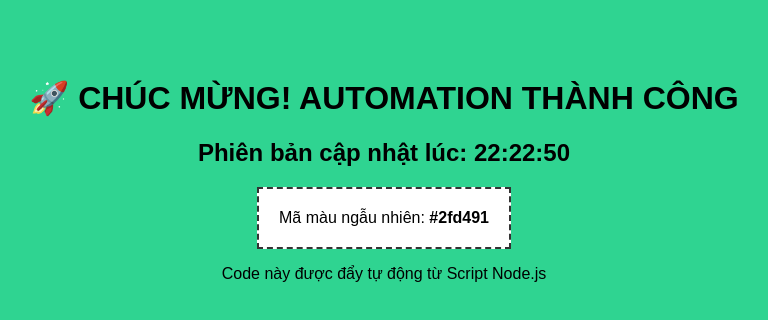
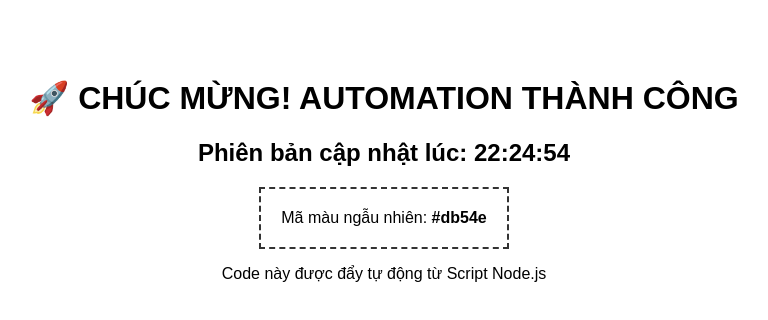
Before and after one commit to minhhuy230301/coolify-demo-html, a plain HTML site: page index.html in a window 1280 px wide. Shown: the whole page, without its empty margins (256-1024 px from the left). Drawn offline with Linux system fonts and the light colour scheme.

Commit message:
Auto-update at 22:24:54

```diff
--- a/index.html
+++ b/index.html
@@ -1,11 +1,11 @@
 
     <!DOCTYPE html>
     <html>
-      <body style="background-color: #2fd491; font-family: sans-serif; text-align: center; padding-top: 50px; transition: 0.5s;">
+      <body style="background-color: #db54e; font-family: sans-serif; text-align: center; padding-top: 50px; transition: 0.5s;">
         <h1>🚀 CHÚC MỪNG! AUTOMATION THÀNH CÔNG</h1>
-        <h2>Phiên bản cập nhật lúc: 22:22:50</h2>
+        <h2>Phiên bản cập nhật lúc: 22:24:54</h2>
         <div style="border: 2px dashed #333; padding: 20px; display: inline-block; background: white;">
-           Mã màu ngẫu nhiên: <strong>#2fd491</strong>
+           Mã màu ngẫu nhiên: <strong>#db54e</strong>
         </div>
         <p>Code này được đẩy tự động từ Script Node.js</p>
       </body>
```
